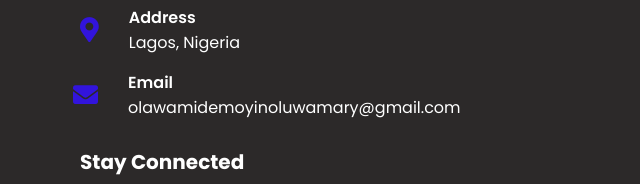
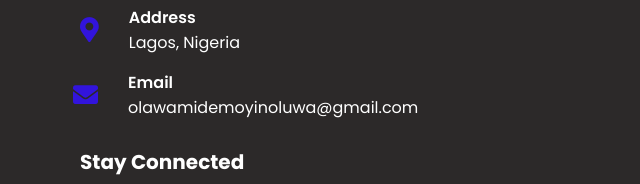
Before and after one commit to MOYIN-21/My-Portfolio, a website: page index.html in a window 1280 px wide. Shown: the part 4331-4515 px from the top of the page, 0-640 px from the left. Drawn offline with nearby package versions, Linux system fonts and the light colour scheme.

Commit message:
Update email address

```diff
--- a/index.html
+++ b/index.html
@@ -731,7 +731,7 @@
                         <i class="fas fa-envelope email-icon"></i>
                         <div class="info">
                             <div class="head">Email</div>
-                            <div class="sub-title">olawamidemoyinoluwamary@gmail.com</div>
+                            <div class="sub-title">olawamidemoyinoluwa@gmail.com</div>
                         </div>
                     </div>
                 </div>
```
